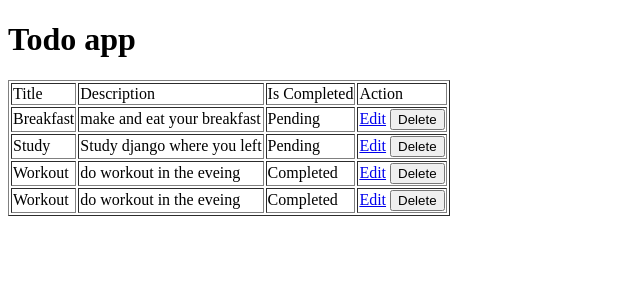
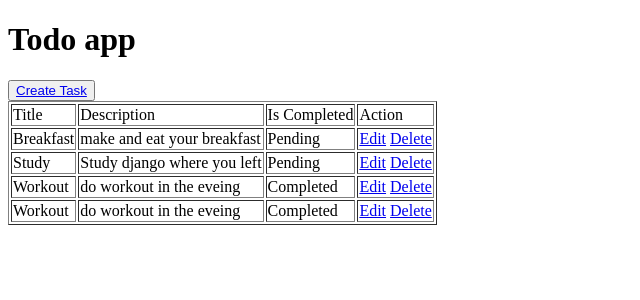
Before and after one commit to sangampuri/Django, a Django app: page / in a window 1280 px wide. Shown: the top 300 px of the page, without its empty margins (0-640 px from the left). Run offline with Django 5.2, Linux system fonts and the light colour scheme; data comes from the database, SQL or seed files in the repository; both versions use the stored data as it was after the commit.

Commit message:
added delete functiionality

```diff
--- a/todoapp/todo/templates/tasks_list.html
+++ b/todoapp/todo/templates/tasks_list.html
@@ -8,6 +8,7 @@
 <body>
     <div>
         <h1>Todo app</h1>
+        <button><a href="{% url 'create_task' %}">Create Task</a></button>
         <table border="1">
             <thead >
                 <td >Title</td>
@@ -23,7 +24,7 @@
                     <td>{{task.is_completed|yesno:"Completed,Pending"}}</td>
                     <td>
                         <a href="{% url 'edit_task' task.id %}">Edit</a>
-                        <button>Delete</button>
+                        <a href="{% url 'delete_task' task.id %}">Delete</a>
                     </td>
                 </tr>
                 {% endfor %}
--- a/todoapp/todo/urls.py
+++ b/todoapp/todo/urls.py
@@ -6,4 +6,5 @@ urlpatterns = [
    path('create/',views.create_task,name='create_task'),
    path('store/',views.store_task,name='store_task'),
    path('edit/<int:task_id>/',views.edit_task,name='edit_task'),
+   path('delete/<int:task_id>/',views.delete_task,name='delete_task')
 ]
--- a/todoapp/todo/views.py
+++ b/todoapp/todo/views.py
@@ -42,3 +42,10 @@ def edit_task(request, task_id):
         })
 
     return render(request, 'edit_task.html', {'task': task})
+
+def delete_task(request, task_id):
+    task = get_object_or_404(Task, id=task_id)
+    if request.method == 'POST':
+        task.delete()
+        return redirect('tasks_list')
+    return render(request, 'delete_task.html', {'task': task})
```
Also changed, not shown: todoapp/todo/templates/delete_task.html (added, +17 -0 lines), todoapp/db.sqlite3.
